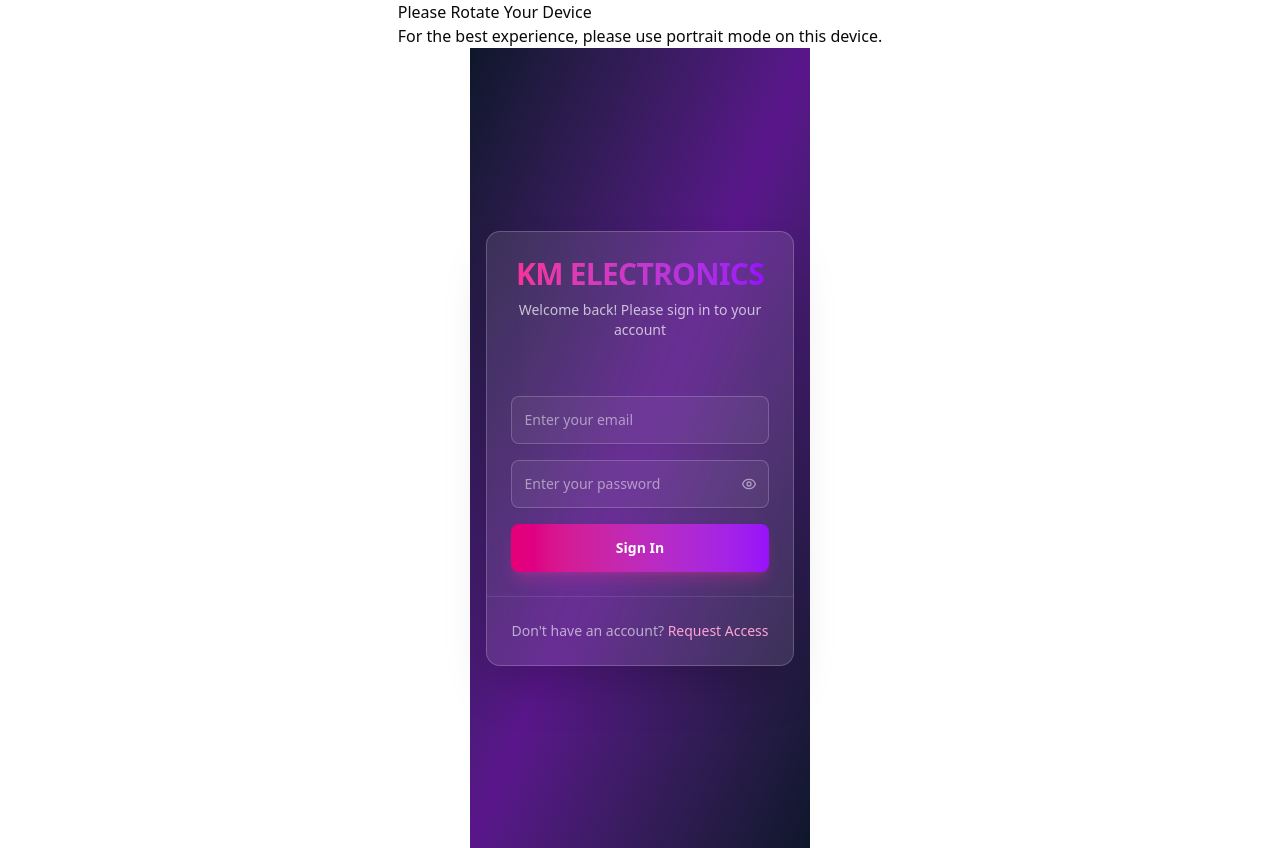
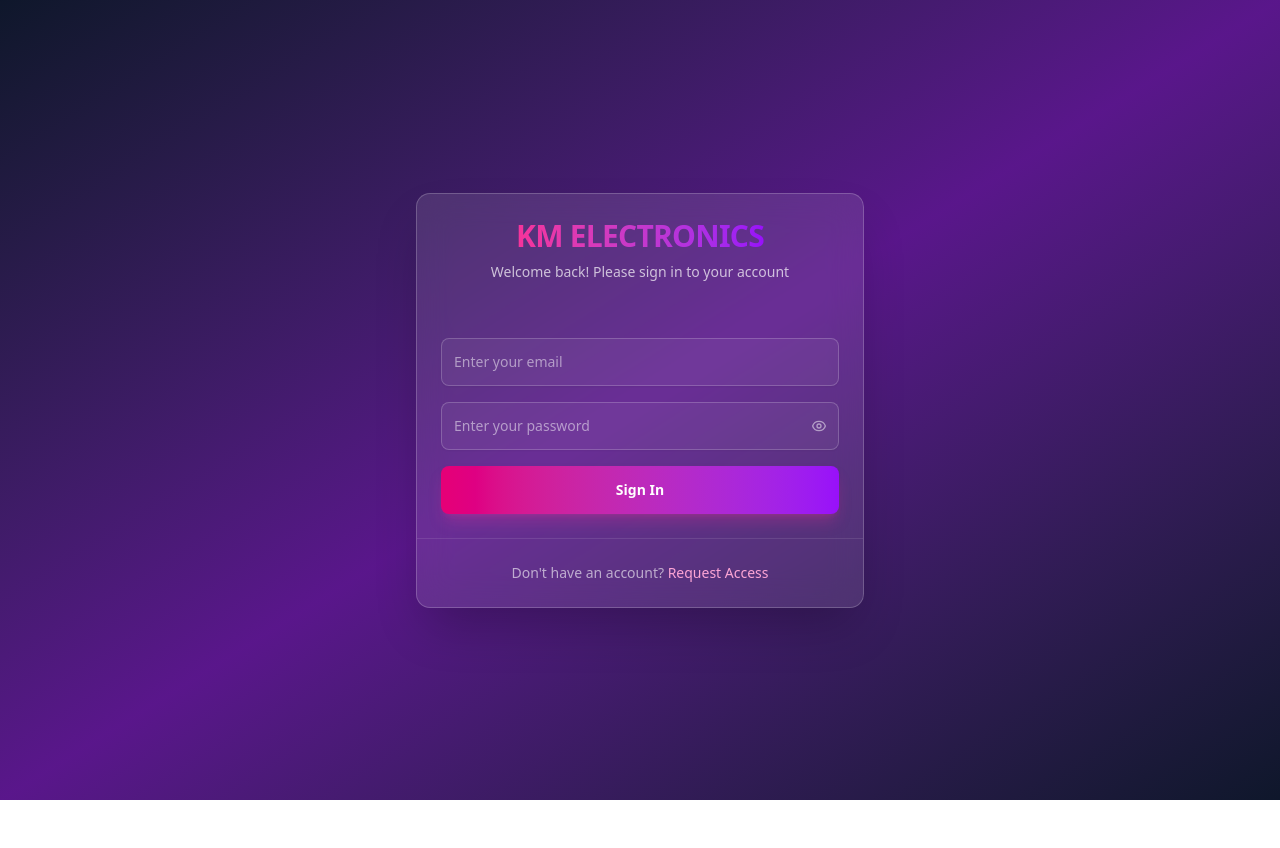
Before and after one commit to codepackcommunity/Xcode, a Next.js app: page /login in a window 1280 px wide. After the commit the page ends 800 px from the top, so only its background shows below. Built offline with nearby package versions, Linux system fonts and the light colour scheme; no server answers.

Commit message:
if Success 3

```diff
--- a/app/globals.css
+++ b/app/globals.css
@@ -123,50 +123,3 @@
     @apply bg-background text-foreground;
   }
 }
-
-/* Default styles */
-.portrait-container {
-  display: flex;
-  flex-direction: column;
-  justify-content: center;
-  align-items: center;
-  min-height: 100vh;
-}
-
-/* Portrait mode detection using orientation */
-@media (orientation: portrait) and (max-width: 540px) and (max-height: 720px) {
-  .portrait-container {
-    /* Force portrait layout */
-    max-width: 100vw;
-    overflow-x: hidden;
-  }
-
-  /* Optional: Add warning for landscape users */
-  .landscape-warning {
-    display: none;
-  }
-}
-
-/* Show warning in landscape on small screens */
-@media (orientation: landscape) and (max-width: 720px) {
-  .landscape-warning {
-    display: flex;
-    position: fixed;
-    top: 0;
-    left: 0;
-    right: 0;
-    bottom: 0;
-    background: rgba(0, 0, 0, 0.9);
-    color: white;
-    flex-direction: column;
-    justify-content: center;
-    align-items: center;
-    z-index: 9999;
-    padding: 20px;
-    text-align: center;
-  }
-
-  .main-content {
-    display: none;
-  }
-}
--- a/app/layout.js
+++ b/app/layout.js
@@ -12,7 +12,7 @@ const geistMono = Geist_Mono({
 });
 
 export const metadata = {
-  title: "KM Electronics",
+  title: "KM Electonics",
   description: "Your Ultimate Phone Plug | Developed By Codepack",
 };
 
@@ -22,15 +22,7 @@ export default function RootLayout({ children }) {
       <body
         className={`${geistSans.variable} ${geistMono.variable} antialiased`}
       >
-        <div className="portrait-container">
-          <div className="landscape-warning">
-            <h2>Please Rotate Your Device</h2>
-            <p>For the best experience, please use portrait mode on this device.</p>
-          </div>
-          <div className="main-content">
-            {children}
-          </div>
-        </div>
+        {children}
       </body>
     </html>
   );
```
